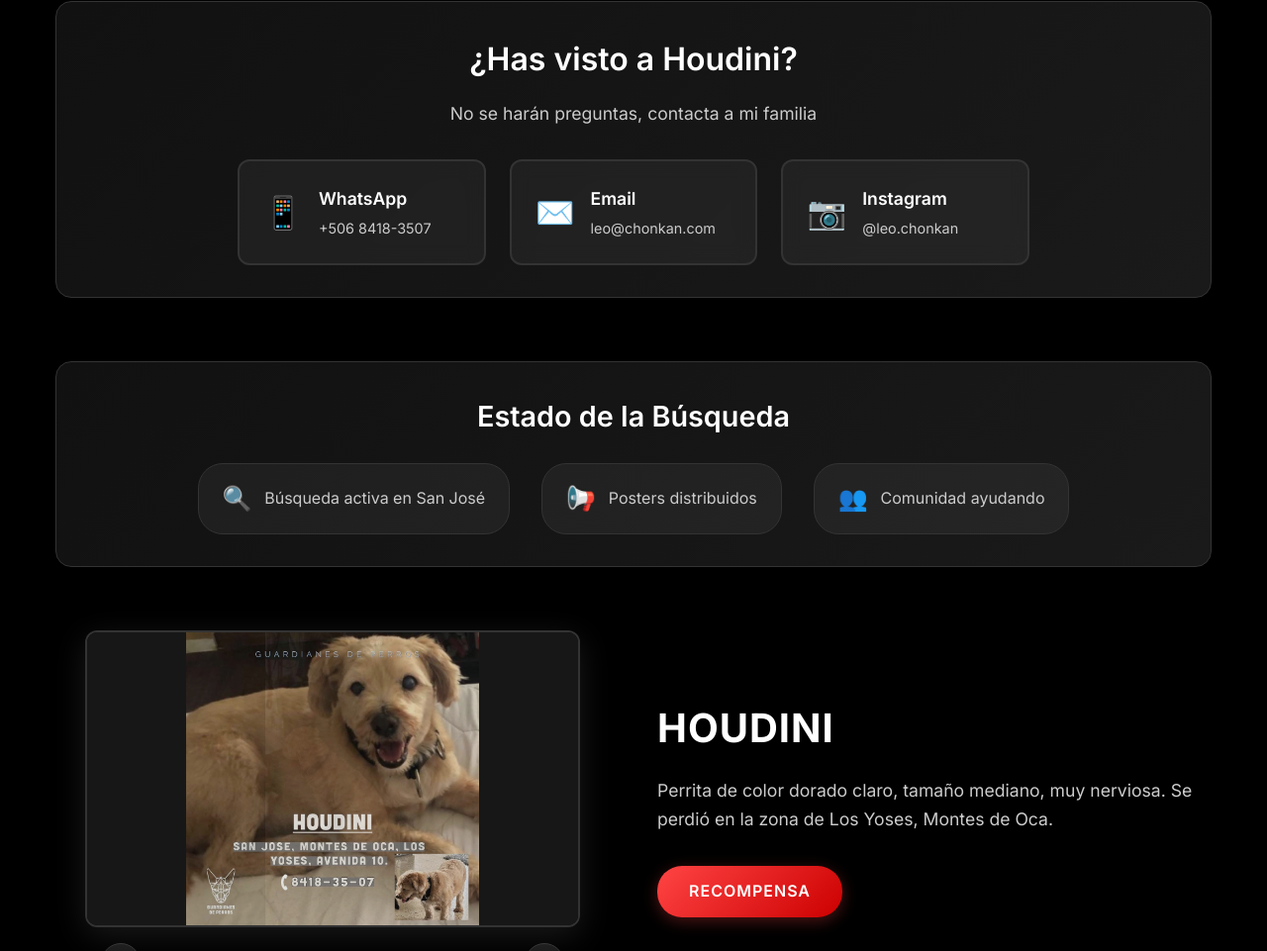
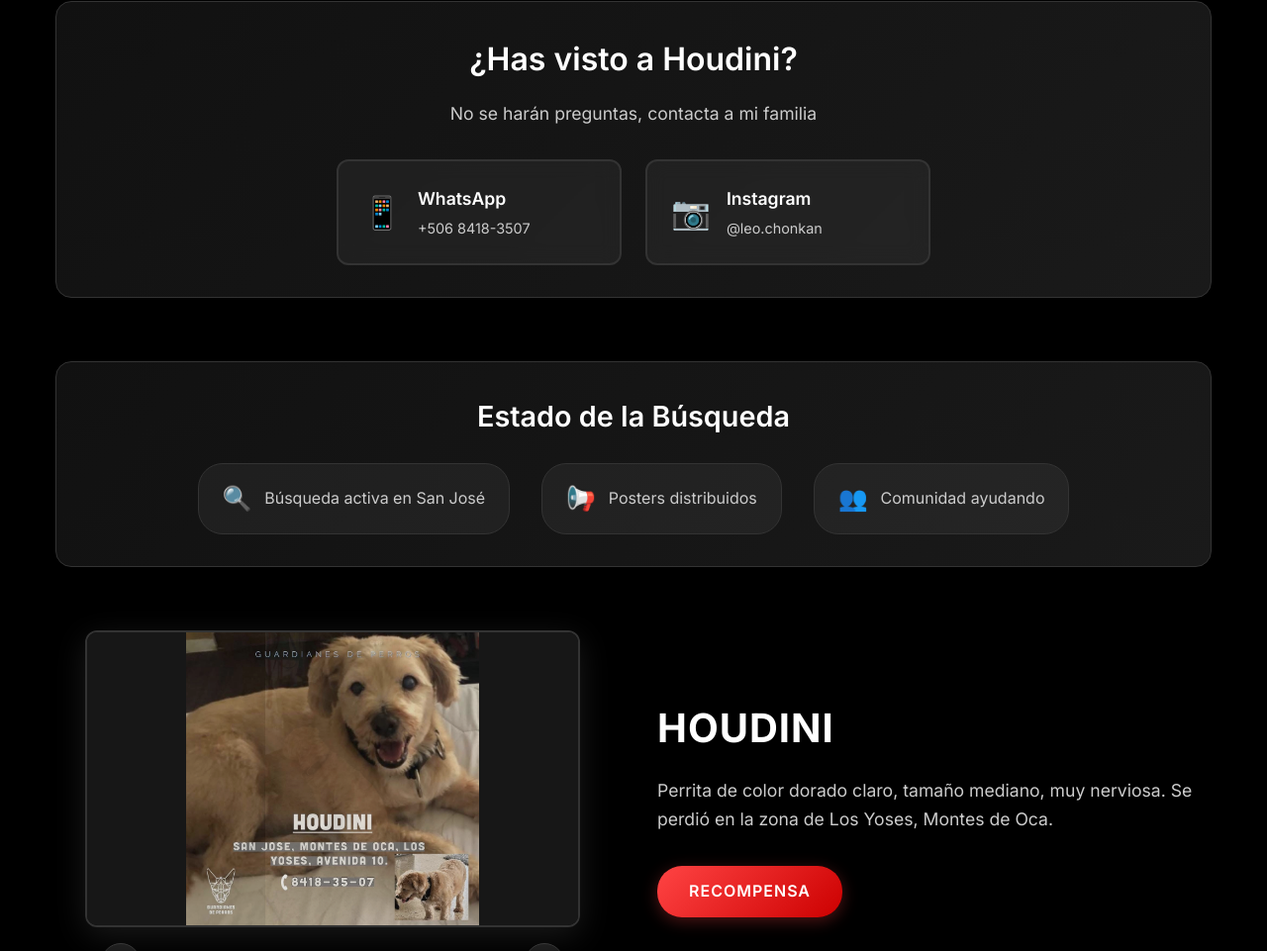
Before and after one commit to lchonkan/houdini-missing-dog, a website: page index.html in a window 1280 px wide. Shown: the part 909-1870 px from the top of the page at 99% size. Drawn offline with Linux system fonts and the light colour scheme; some packages are replaced by stand-ins of ours.

Commit message:
Remove email contact option, keep only WhatsApp and Instagram
- Remove email button from contact section
- Update contact-buttons grid to 2 columns (repeat(2, 1fr))
- Reduce max-width from 800px to 600px for better 2-button layout
- Streamline contact options to most effective channels

```diff
--- a/index.html
+++ b/index.html
@@ -103,14 +103,6 @@
                         <span class="btn-text">
                             <strong>WhatsApp</strong>
                             <small>+506 8418-3507</small>
-                        </span>
-                    </a>
-
-                    <a href="mailto:leo@chonkan.com" class="contact-btn email" target="_blank">
-                        <span class="btn-icon">✉️</span>
-                        <span class="btn-text">
-                            <strong>Email</strong>
-                            <small>leo@chonkan.com</small>
                         </span>
                     </a>
 
--- a/styles.css
+++ b/styles.css
@@ -368,9 +368,9 @@ body {
 
 .contact-buttons {
     display: grid;
-    grid-template-columns: repeat(auto-fit, minmax(250px, 1fr));
+    grid-template-columns: repeat(2, 1fr);
     gap: 1.5rem;
-    max-width: 800px;
+    max-width: 600px;
     margin: 0 auto;
 }
 
```
